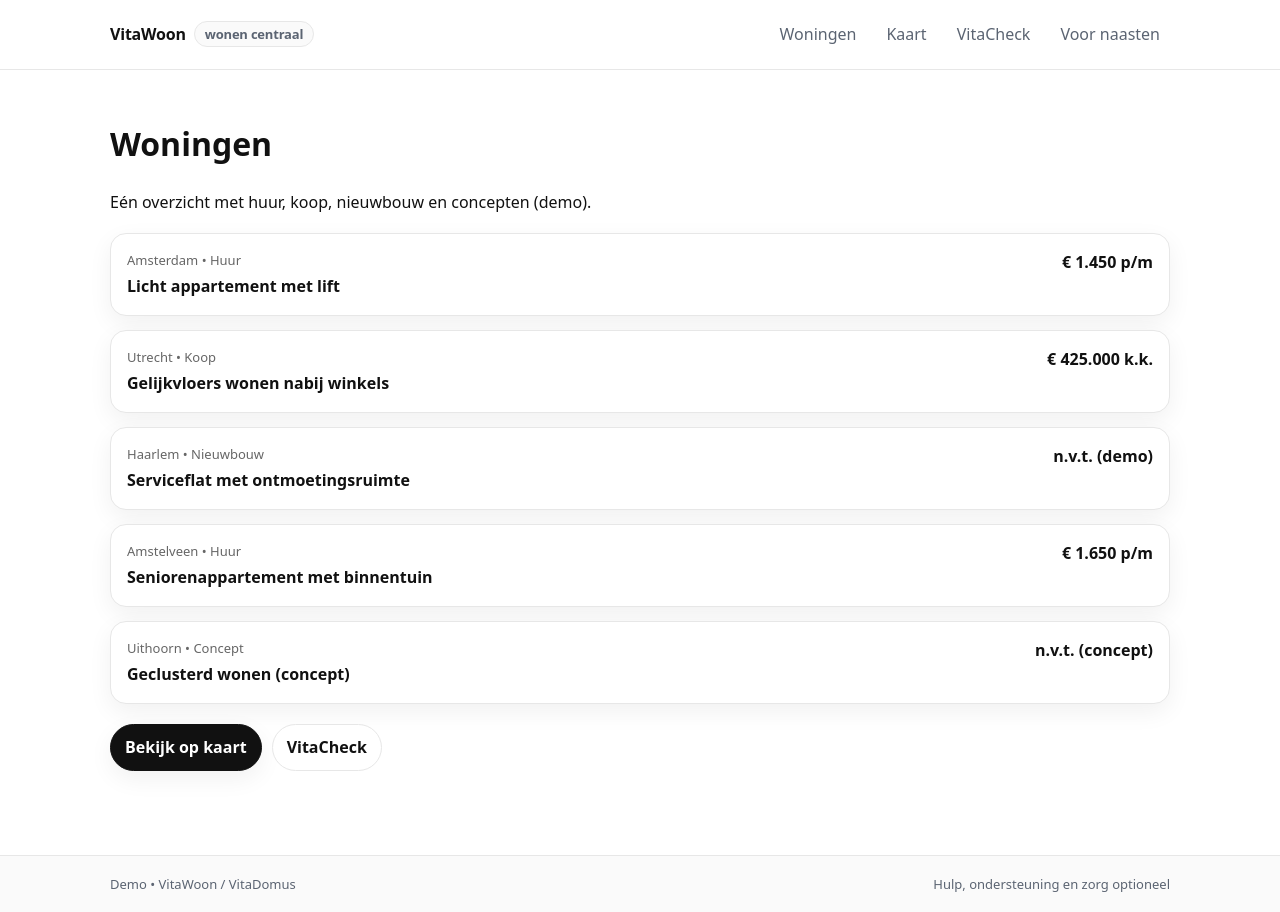
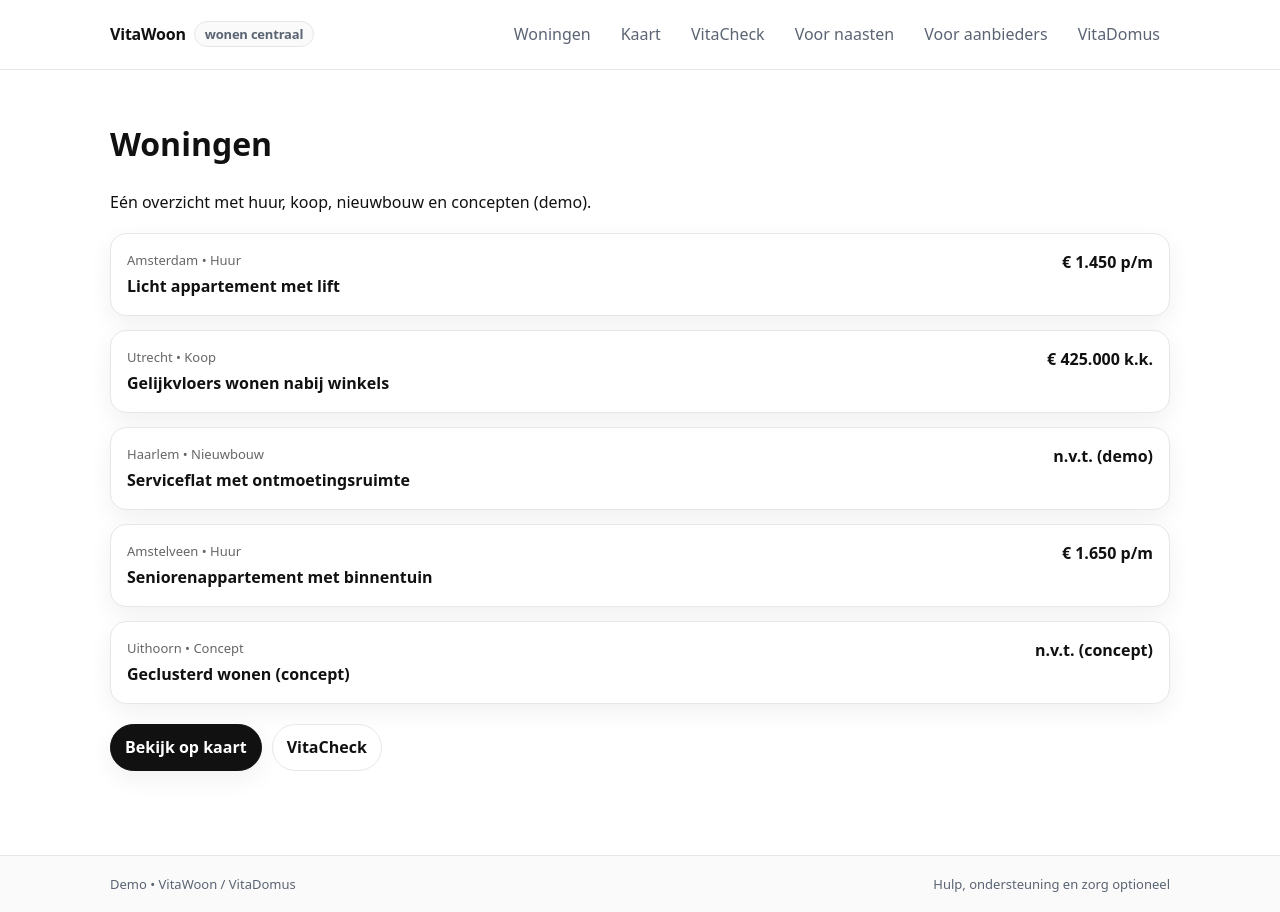
Before and after one commit to 4gcnny5cxp-dot/VitaWoon-demo-clean, a Next.js app: page /woningen in a window 1280 px wide. Built offline with nearby package versions, Linux system fonts and the light colour scheme.

Commit message:
Update _app.tsx

```diff
--- a/pages/_app.tsx
+++ b/pages/_app.tsx
@@ -15,6 +15,8 @@ export default function MyApp({ Component, pageProps }: AppProps) {
             <a href="/woningen/kaart">Kaart</a>
             <a href="/vitacheck">VitaCheck</a>
             <a href="/voor-naasten">Voor naasten</a>
+            <a href="/voor-aanbieders">Voor aanbieders</a>
+            <a href="/vitadomus">VitaDomus</a>
           </nav>
         </div>
       </header>
```
